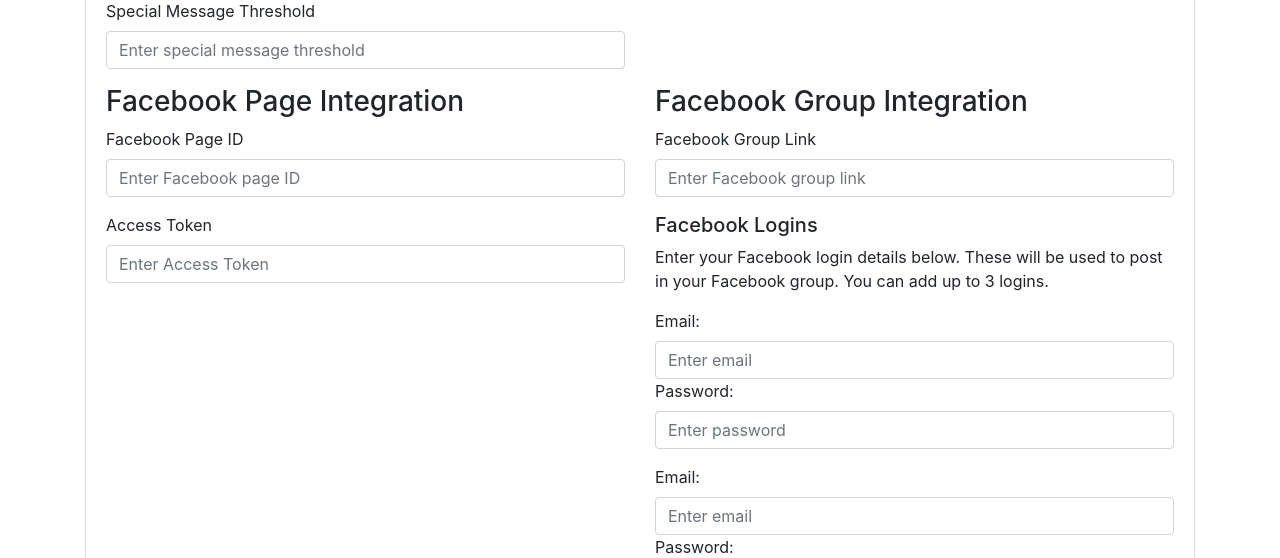
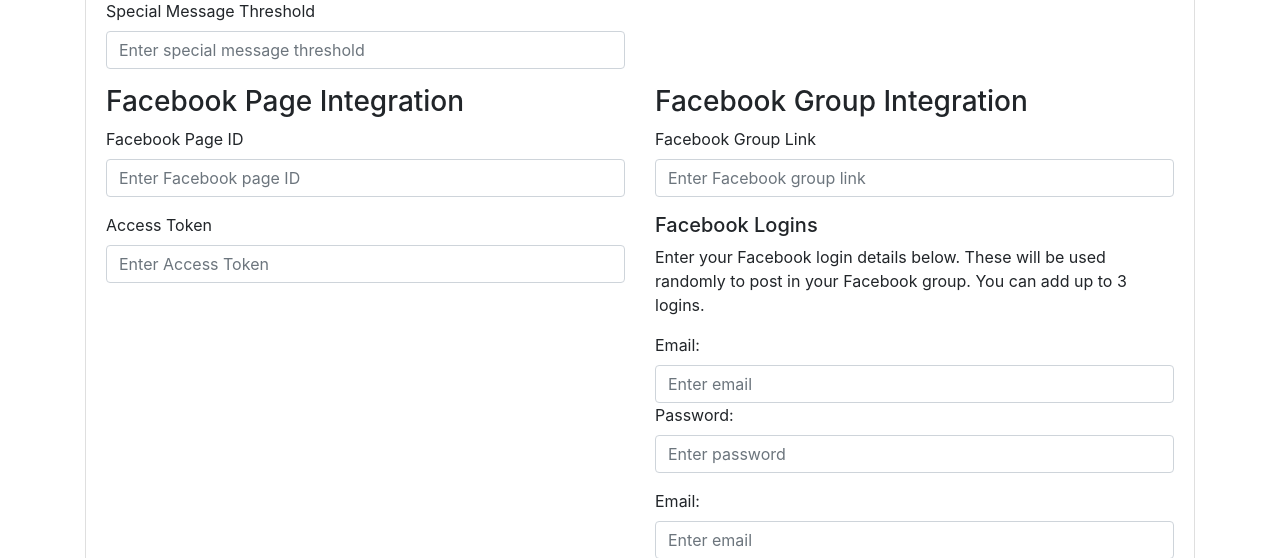
Before and after one commit to hkhan701/DealDynamo-deprecated, a Flask app: template templates/profile.html in a window 1280 px wide. Shown: the part 1174-1732 px from the top of the page. Run offline with Flask 3, Linux system fonts and the light colour scheme; the template is opened without the code that fills it, so the values that code supplies are empty; some libraries are stand-ins or nearby versions.

Commit message:
minor edit

```diff
--- a/templates/profile.html
+++ b/templates/profile.html
@@ -143,7 +143,7 @@
                                             <input class="form-control" type="text" id="fb_group_link" name="fb_group_link" placeholder="Enter Facebook group link" value="{{ current_config.fb_group_link }}">
                                         </div>
                                         <h5>Facebook Logins</h5>
-                                        <p>Enter your Facebook login details below. These will be used to post in your Facebook group. You can add up to 3 logins.</p>
+                                        <p>Enter your Facebook login details below. These will be used randomly to post in your Facebook group. You can add up to 3 logins.</p>
                                         <div class="form-group login">
                                             <label>Email:</label>
                                             <input type="email" class="form-control" name="email[]" placeholder="Enter email" value="{{ current_config.logins[0].email }}">
```
